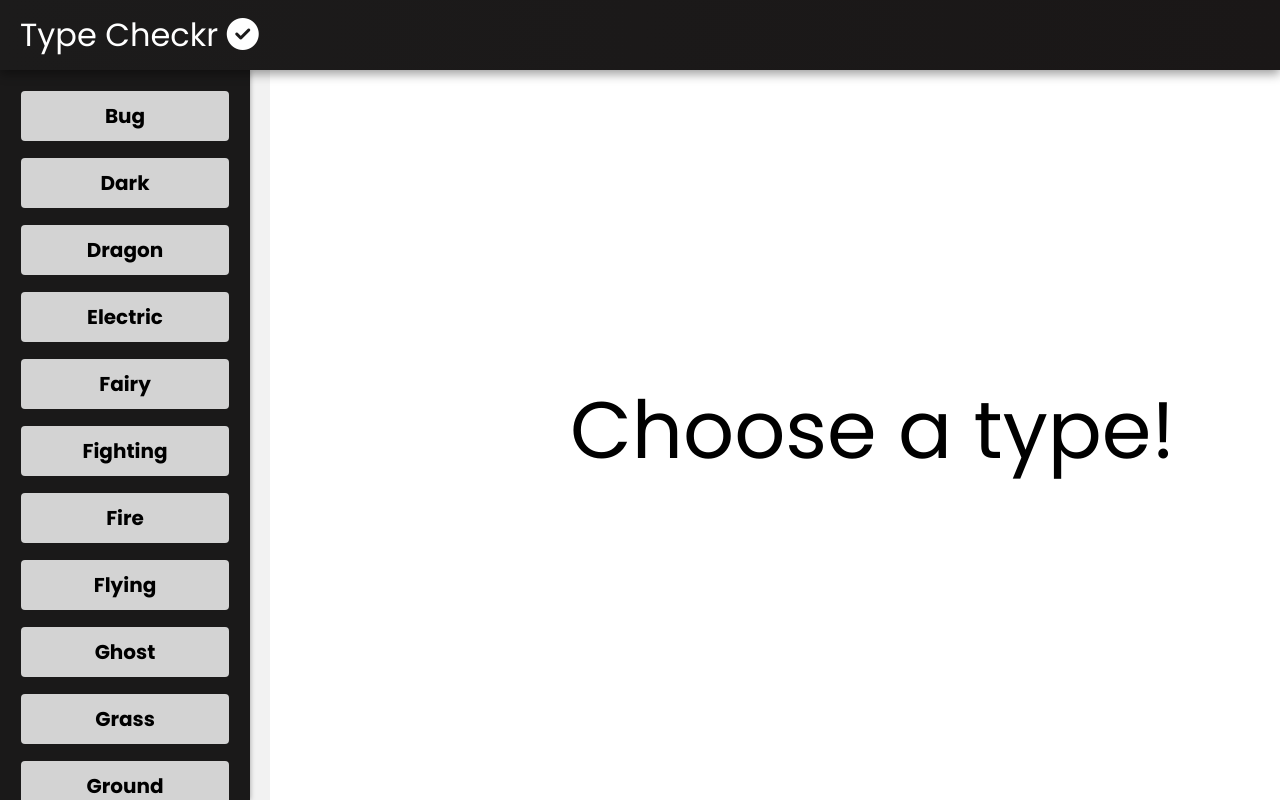
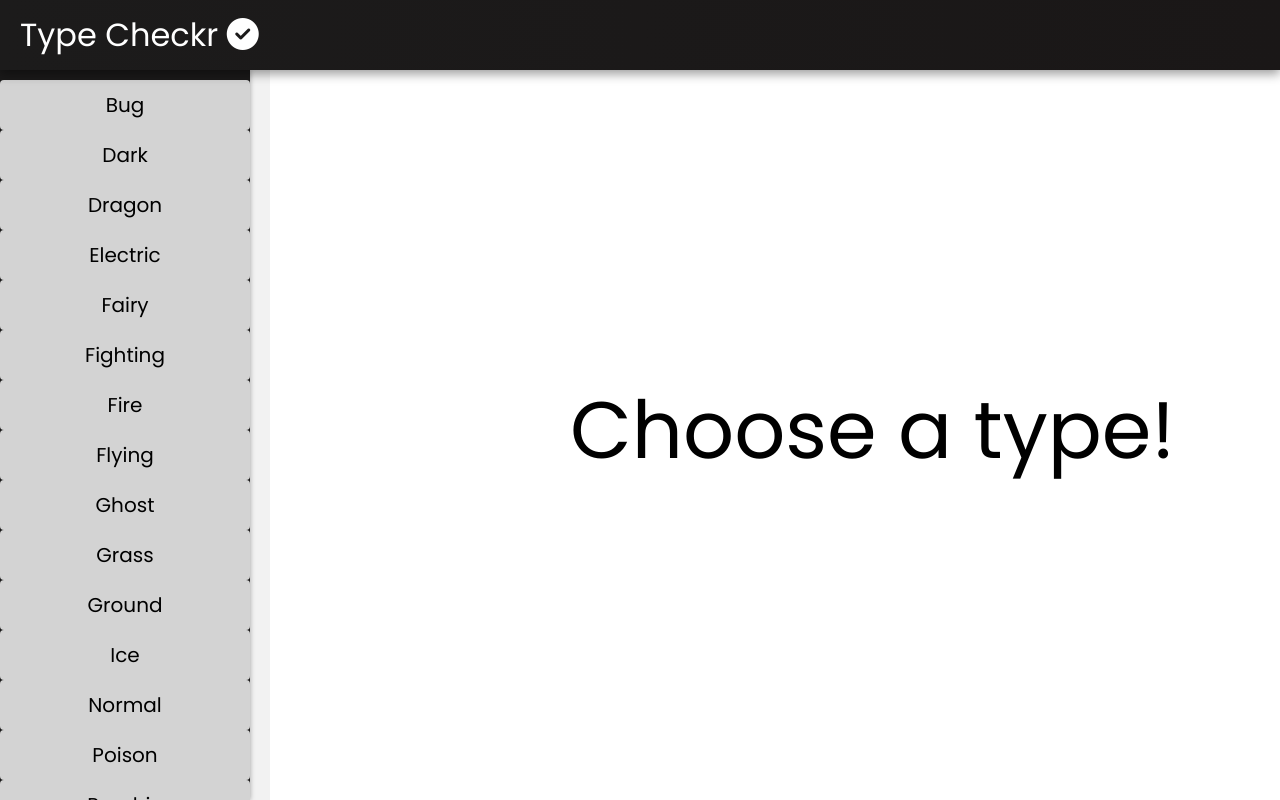
Before and after one commit to HectorDNuno/type-checker, a React (Create React App) app: page / in a window 1280 px wide. Built offline with nearby package versions, Linux system fonts and the light colour scheme; no server answers.

Commit message:
removes cName key

```diff
--- a/src/components/typesData.js
+++ b/src/components/typesData.js
@@ -1,92 +1,74 @@
 export const Types = [
   {
     title: "bug",
-    cName: "sidebar-options",
     color: "#83c400",
   },
   {
     title: "dark",
-    cName: "sidebar-options",
     color: "#5a5366",
   },
   {
     title: "dragon",
-    cName: "sidebar-options",
     color: "#0070ca",
   },
   {
     title: "electric",
-    cName: "sidebar-options",
     color: "#fbd200",
   },
   {
     title: "fairy",
-    cName: "sidebar-options",
     color: "#fb8aec",
   },
   {
     title: "fighting",
-    cName: "sidebar-options",
     color: "#e12c6a",
   },
   {
     title: "fire",
-    cName: "sidebar-options",
     color: "#ff983e",
   },
   {
     title: "flying",
-    cName: "sidebar-options",
     color: "#8aace3",
   },
   {
     title: "ghost",
-    cName: "sidebar-options",
     color: "#4a6ab3",
   },
   {
     title: "grass",
-    cName: "sidebar-options",
     color: "#33c049",
   },
   {
     title: "ground",
-    cName: "sidebar-options",
     color: "#e97233",
   },
   {
     title: "ice",
-    cName: "sidebar-options",
     color: "#4ad2c1",
   },
   {
     title: "normal",
-    cName: "sidebar-options",
     color: "#929ba4",
   },
   {
     title: "poison",
-    cName: "sidebar-options",
     color: "#b767ce",
   },
   {
     title: "psychic",
-    cName: "sidebar-options",
     color: "#ff6676",
   },
   {
     title: "rock",
-    cName: "sidebar-options",
     color: "#c9b787",
   },
   {
     title: "steel",
-    cName: "sidebar-options",
     color: "#5a8fa3",
   },
   {
     title: "water",
-    cName: "sidebar-options",
     color: "#3293dd",
   },
 ];
```
